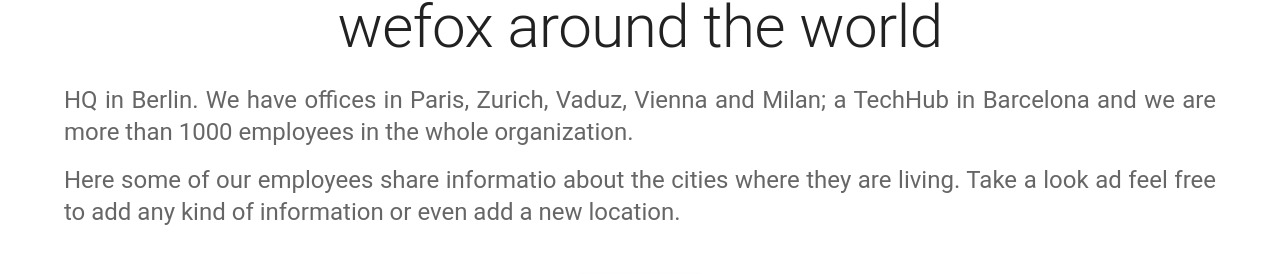
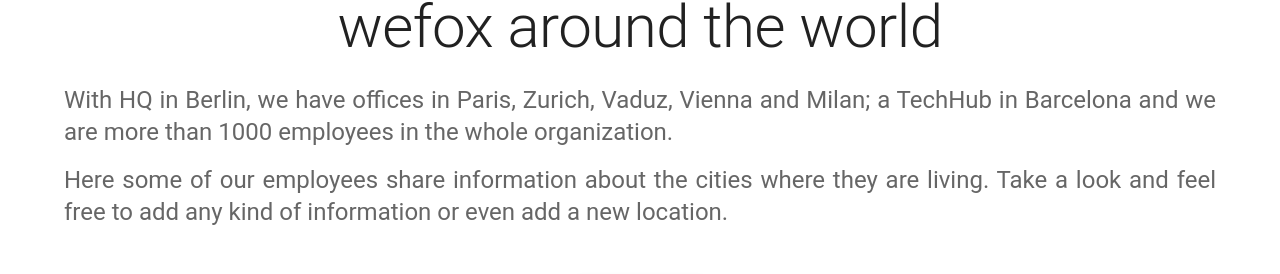
Before and after one commit to conchaasensio/wefox-react-app, a React (Create React App) app: page / in a window 1280 px wide. Shown: the part 137-411 px from the top of the page. Built offline with nearby package versions, Linux system fonts and the light colour scheme; no server answers.

Commit message:
Change ListPost text

```diff
--- a/src/components/ListPost.tsx
+++ b/src/components/ListPost.tsx
@@ -85,12 +85,12 @@
                 wefox around the world
               </Typography>
               <Typography variant="h5" align="justify" color="text.secondary" paragraph>
-                HQ in Berlin. We have offices in Paris, Zurich, Vaduz, Vienna and Milan; a TechHub in Barcelona and we
-                are more than 1000 employees in the whole organization.
+                With HQ in Berlin, we have offices in Paris, Zurich, Vaduz, Vienna and Milan; a TechHub in Barcelona and
+                we are more than 1000 employees in the whole organization.
               </Typography>
               <Typography variant="h5" align="justify" color="text.secondary" paragraph>
-                Here some of our employees share informatio about the cities where they are living. Take a look ad feel
-                free to add any kind of information or even add a new location.
+                Here some of our employees share information about the cities where they are living. Take a look and
+                feel free to add any kind of information or even add a new location.
               </Typography>
               <Stack sx={{ pt: 4 }} direction="row" spacing={2} justifyContent="center">
                 <Button variant="contained" onClick={() => navigate('/create')}>
```
